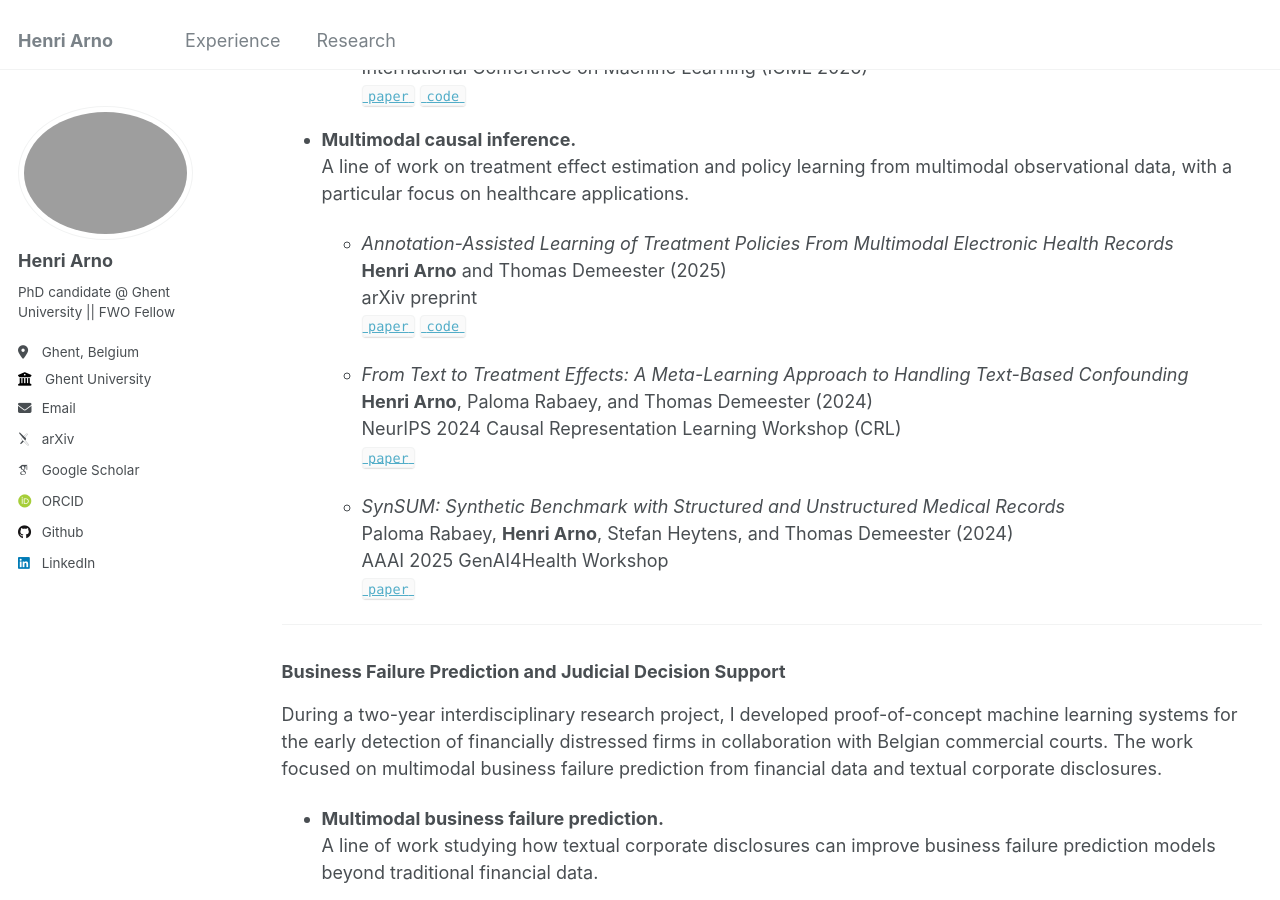
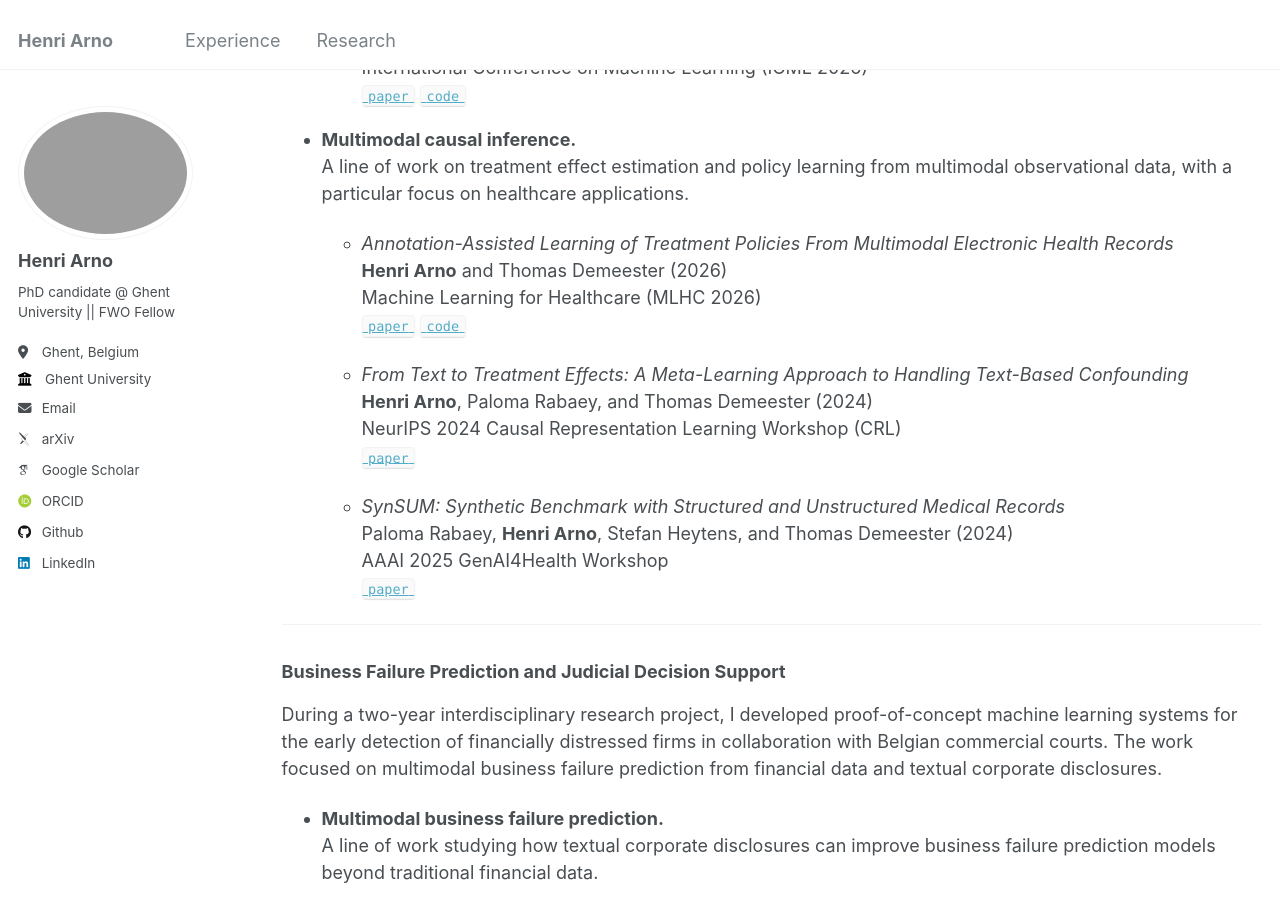
Before and after one commit to HenriArno/HenriArno.github.io, a Jekyll site: the page built from _pages/research.md, in a window 1280 px wide and 900 px high, scrolled down 438 px. Built offline with Jekyll 4.4.1, drawn with Linux system fonts in a browser that asks for light colours; some web fonts are replaced.

Commit message:
Update research.md

```diff
--- a/_pages/research.md
+++ b/_pages/research.md
@@ -19,8 +19,8 @@ My research focuses on causal machine learning for decision support from observa
   A line of work on treatment effect estimation and policy learning from multimodal observational data, with a particular focus on healthcare applications.
 
   - *Annotation-Assisted Learning of Treatment Policies From Multimodal Electronic Health Records*
-    **Henri Arno** and Thomas Demeester (2025)
-    arXiv preprint
+    **Henri Arno** and Thomas Demeester (2026)
+    Machine Learning for Healthcare (MLHC 2026)
     [`paper`](https://arxiv.org/abs/2507.20993) [`code`](https://anonymous.4open.science/r/causal-ehr/README.md)
 
   - *From Text to Treatment Effects: A Meta-Learning Approach to Handling Text-Based Confounding*
```
